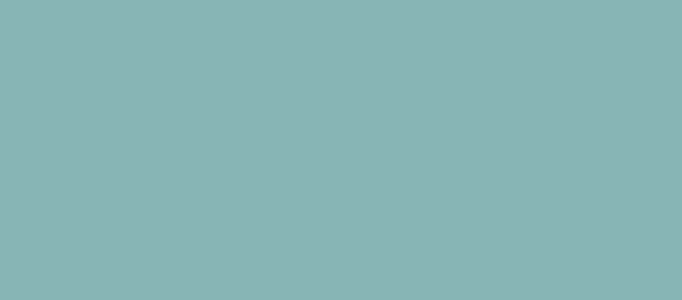
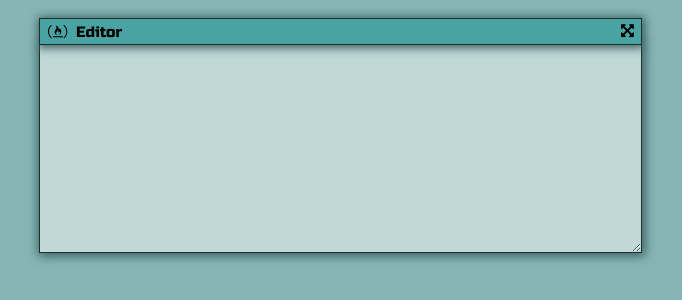
Before and after one commit to asyl/fcc-markdown-preview, a React (Create React App) app: page / in a window 1280 px wide. Shown: the top 300 px of the page, without its empty margins (301-983 px from the left). Built offline with nearby package versions, Linux system fonts and the light colour scheme.

Commit message:
setup Toolbar & Editor components

```diff
--- a/src/App.js
+++ b/src/App.js
@@ -1,6 +1,29 @@
+import { useState } from "react";
+import Editor from "./components/Editor";
+import Toolbar from "./components/Toolbar";
+
 function App() {
+  const [markdown, setMarkdown] = useState("")
+  const [editorMaximized, setEditorMaximized] = useState(false)
+
+  const handleEditorMaximize = () => {
+    setEditorMaximized(editorMaximized => !editorMaximized)
+  }
+
+  let editorState = "editorWrap"
+  let editorExpandState = "fa fa-arrows-alt"
+
+  if (editorMaximized) {
+    editorState = "editorWrap maximized"
+    editorExpandState = "fa fa-compress"
+  }
+
   return (
     <div>
+      <div className={editorState}>
+        <Toolbar text="Editor" icon={editorExpandState} onClick={handleEditorMaximize} />
+        <Editor onMarkdownChange={setMarkdown} />
+      </div>
     </div>
   );
 }
--- /dev/null
+++ b/src/components/Editor.js
@@ -0,0 +1,18 @@
+import PropTypes from "prop-types";
+
+const Editor = ({ markdown, onMarkdownChange }) => {
+  return (
+    <textarea
+      id="editor"
+      value={markdown}
+      onChange={(e) => onMarkdownChange(e.target.value)}
+    />
+  );
+};
+
+Editor.propTypes = {
+  markdown: PropTypes.string.isRequired,
+  onMarkdownChange: PropTypes.func,
+};
+
+export default Editor;
--- /dev/null
+++ b/src/components/Toolbar.js
@@ -0,0 +1,19 @@
+import PropTypes from "prop-types";
+
+const Toolbar = ({ text, icon, onClick }) => {
+  return (
+    <div className="toolbar">
+      <i className="fa fa-free-code-camp" title="no-stack-dub-sack" />
+      {text}
+      <i className={icon} onClick={onClick} />
+    </div>
+  );
+};
+
+Toolbar.propTypes = {
+  text: PropTypes.string,
+  icon: PropTypes.string,
+  onClick: PropTypes.func,
+};
+
+export default Toolbar;
--- a/src/index.scss
+++ b/src/index.scss
@@ -1,4 +1,5 @@
-@import url('https://fonts.googleapis.com/css?family=Russo+One');
+@import url("https://fonts.googleapis.com/css?family=Russo+One");
+@import url("https://maxcdn.bootstrapcdn.com/font-awesome/4.7.0/css/font-awesome.min.css");
 $darkAccent: #224b4b;
 $lightAccent: #2cda9d;
 $backgroundBase: #619e9e;
```
